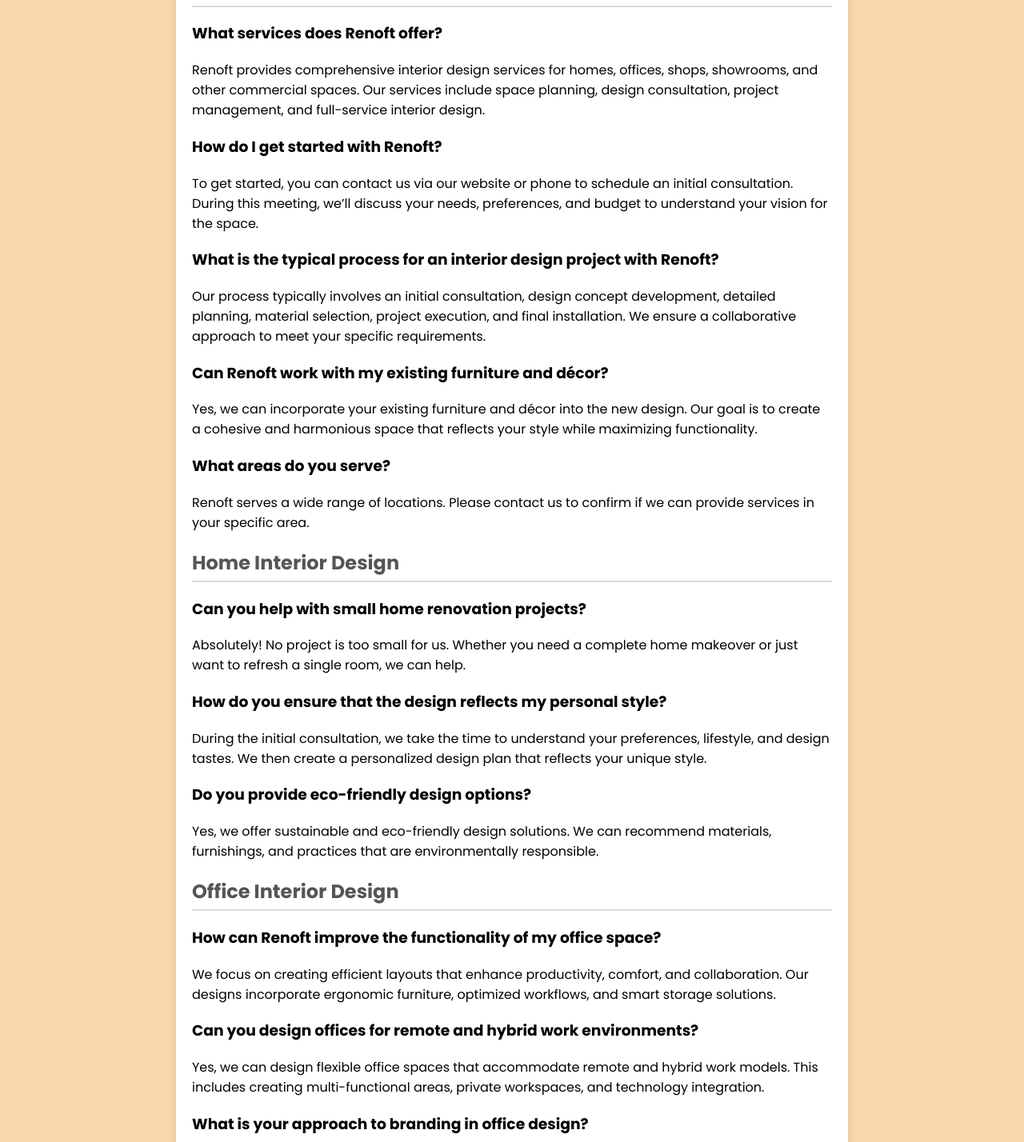
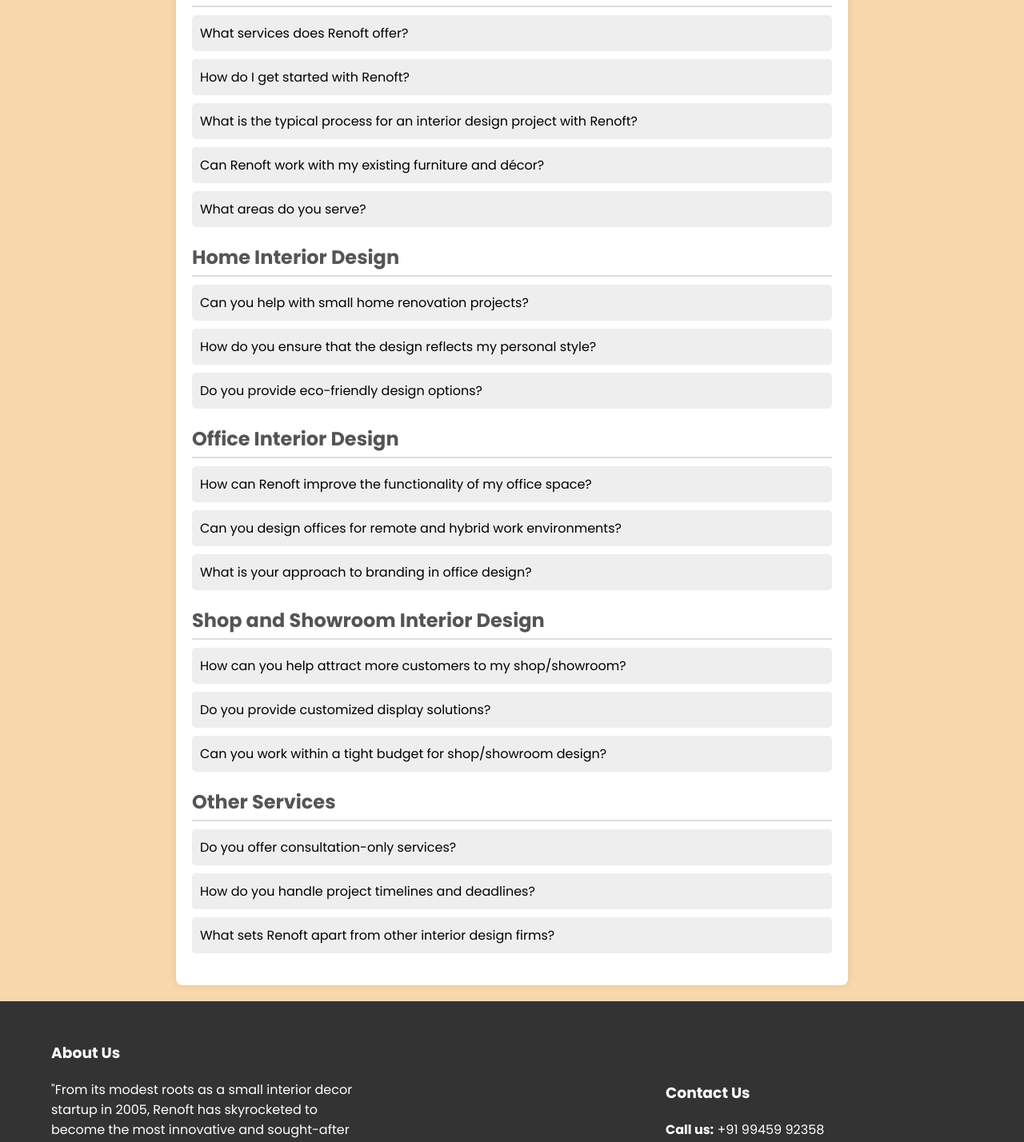
Before and after one commit to Surendar03/interior-design-website, a React (Create React App) app in the folder interior/: page /FAQs in a window 1280 px wide. Shown: the part 600-2028 px from the top of the page at 80% size. Built offline with nearby package versions, Linux system fonts and the light colour scheme.

Commit message:
Update FAQs.js

```diff
--- a/interior/src/components/FAQs.js
+++ b/interior/src/components/FAQs.js
@@ -36,93 +36,92 @@ function FAQs() {
 <div class="faq-container">
     <h1>Frequently Asked Questions</h1>
 
-
     <div class="faq-section">
         <h2>General Questions</h2>
-        <div class="faq">
-            <h3>What services does Renoft offer?</h3>
+        <details>
+            <summary>What services does Renoft offer?</summary>
             <p>Renoft provides comprehensive interior design services for homes, offices, shops, showrooms, and other commercial spaces. Our services include space planning, design consultation, project management, and full-service interior design.</p>
-        </div>
-        <div class="faq">
-            <h3>How do I get started with Renoft?</h3>
+        </details>
+        <details>
+            <summary>How do I get started with Renoft?</summary>
             <p>To get started, you can contact us via our website or phone to schedule an initial consultation. During this meeting, we’ll discuss your needs, preferences, and budget to understand your vision for the space.</p>
-        </div>
-        <div class="faq">
-            <h3>What is the typical process for an interior design project with Renoft?</h3>
+        </details>
+        <details>
+            <summary>What is the typical process for an interior design project with Renoft?</summary>
             <p>Our process typically involves an initial consultation, design concept development, detailed planning, material selection, project execution, and final installation. We ensure a collaborative approach to meet your specific requirements.</p>
-        </div>
-        <div class="faq">
-            <h3>Can Renoft work with my existing furniture and décor?</h3>
+        </details>
+        <details>
+            <summary>Can Renoft work with my existing furniture and décor?</summary>
             <p>Yes, we can incorporate your existing furniture and décor into the new design. Our goal is to create a cohesive and harmonious space that reflects your style while maximizing functionality.</p>
-        </div>
-        <div class="faq">
-            <h3>What areas do you serve?</h3>
+        </details>
+        <details>
+            <summary>What areas do you serve?</summary>
             <p>Renoft serves a wide range of locations. Please contact us to confirm if we can provide services in your specific area.</p>
-        </div>
+        </details>
     </div>
 
     <div class="faq-section">
         <h2>Home Interior Design</h2>
-        <div class="faq">
-            <h3>Can you help with small home renovation projects?</h3>
+        <details>
+            <summary>Can you help with small home renovation projects?</summary>
             <p>Absolutely! No project is too small for us. Whether you need a complete home makeover or just want to refresh a single room, we can help.</p>
-        </div>
-        <div class="faq">
-            <h3>How do you ensure that the design reflects my personal style?</h3>
+        </details>
+        <details>
+            <summary>How do you ensure that the design reflects my personal style?</summary>
             <p>During the initial consultation, we take the time to understand your preferences, lifestyle, and design tastes. We then create a personalized design plan that reflects your unique style.</p>
-        </div>
-        <div class="faq">
-            <h3>Do you provide eco-friendly design options?</h3>
+        </details>
+        <details>
+            <summary>Do you provide eco-friendly design options?</summary>
             <p>Yes, we offer sustainable and eco-friendly design solutions. We can recommend materials, furnishings, and practices that are environmentally responsible.</p>
-        </div>
+        </details>
     </div>
 
     <div class="faq-section">
         <h2>Office Interior Design</h2>
-        <div class="faq">
-            <h3>How can Renoft improve the functionality of my office space?</h3>
+        <details>
+            <summary>How can Renoft improve the functionality of my office space?</summary>
             <p>We focus on creating efficient layouts that enhance productivity, comfort, and collaboration. Our designs incorporate ergonomic furniture, optimized workflows, and smart storage solutions.</p>
-        </div>
-        <div class="faq">
-            <h3>Can you design offices for remote and hybrid work environments?</h3>
+        </details>
+        <details>
+            <summary>Can you design offices for remote and hybrid work environments?</summary>
             <p>Yes, we can design flexible office spaces that accommodate remote and hybrid work models. This includes creating multi-functional areas, private workspaces, and technology integration.</p>
-        </div>
-        <div class="faq">
-            <h3>What is your approach to branding in office design?</h3>
+        </details>
+        <details>
+            <summary>What is your approach to branding in office design?</summary>
             <p>We incorporate your brand identity into the design through color schemes, logos, and unique design elements that reflect your company’s culture and values.</p>
-        </div>
+        </details>
     </div>
 
     <div class="faq-section">
         <h2>Shop and Showroom Interior Design</h2>
-        <div class="faq">
-            <h3>How can you help attract more customers to my shop/showroom?</h3>
+        <details>
+            <summary>How can you help attract more customers to my shop/showroom?</summary>
             <p>Our designs focus on creating inviting and visually appealing spaces that enhance the customer experience. We use strategic layouts, lighting, and display techniques to attract and retain customers.</p>
-        </div>
-        <div class="faq">
-            <h3>Do you provide customized display solutions?</h3>
+        </details>
+        <details>
+            <summary>Do you provide customized display solutions?</summary>
             <p>Yes, we offer customized display solutions tailored to your products and brand. We ensure that your merchandise is showcased in the most appealing and effective manner.</p>
-        </div>
-        <div class="faq">
-            <h3>Can you work within a tight budget for shop/showroom design?</h3>
+        </details>
+        <details>
+            <summary>Can you work within a tight budget for shop/showroom design?</summary>
             <p>We are experienced in working with various budgets and can provide cost-effective solutions without compromising on quality and aesthetics.</p>
-        </div>
+        </details>
     </div>
 
     <div class="faq-section">
         <h2>Other Services</h2>
-        <div class="faq">
-            <h3>Do you offer consultation-only services?</h3>
+        <details>
+            <summary>Do you offer consultation-only services?</summary>
             <p>Yes, we offer design consultation services where we provide expert advice and design recommendations without full project management. This is ideal for clients who prefer to execute the design themselves.</p>
-        </div>
-        <div class="faq">
-            <h3>How do you handle project timelines and deadlines?</h3>
+        </details>
+        <details>
+            <summary>How do you handle project timelines and deadlines?</summary>
             <p>We work diligently to create realistic project timelines and adhere to them. Clear communication and efficient project management ensure that we meet deadlines and deliver quality results on time.</p>
-        </div>
-        <div class="faq">
-            <h3>What sets Renoft apart from other interior design firms?</h3>
+        </details>
+        <details>
+            <summary>What sets Renoft apart from other interior design firms?</summary>
             <p>Renoft stands out due to our personalized approach, attention to detail, and commitment to client satisfaction. Our team of experienced designers works closely with clients to bring their vision to life while ensuring functionality and style.</p>
-        </div>
+        </details>
     </div>
 </div>
 
```
